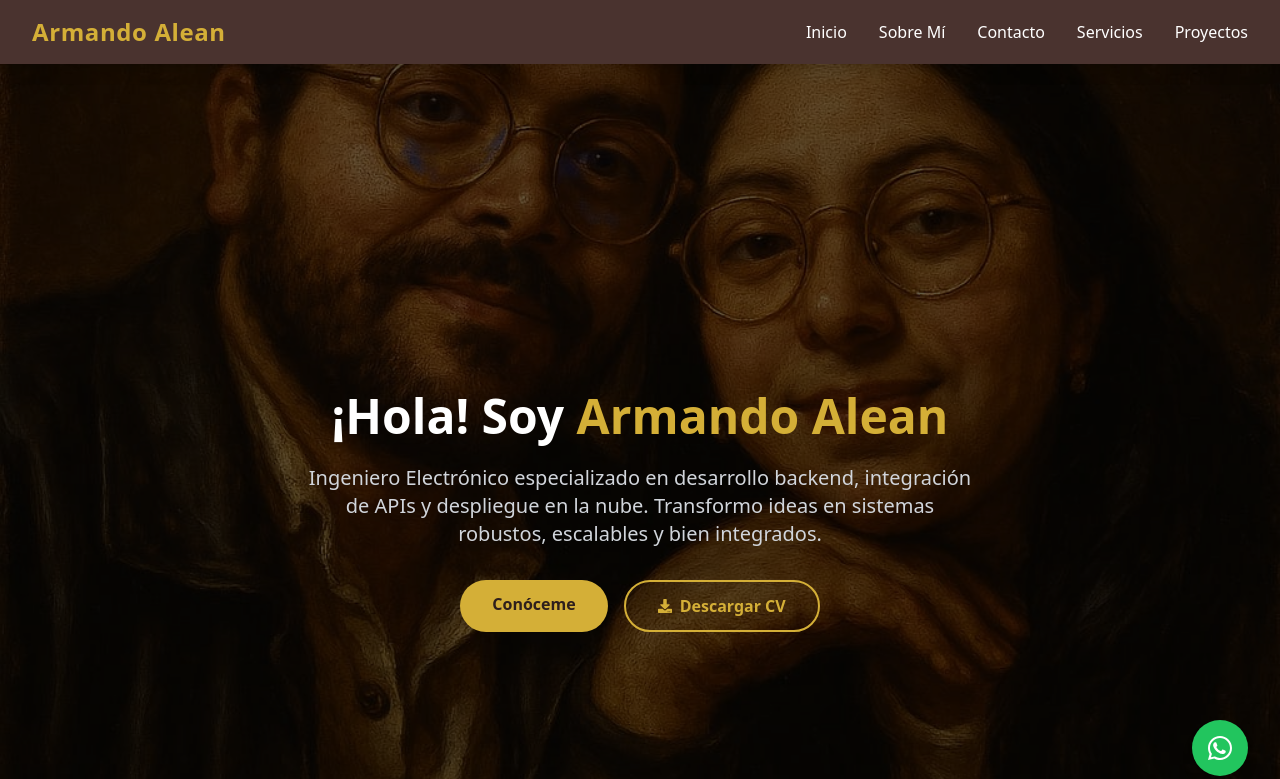
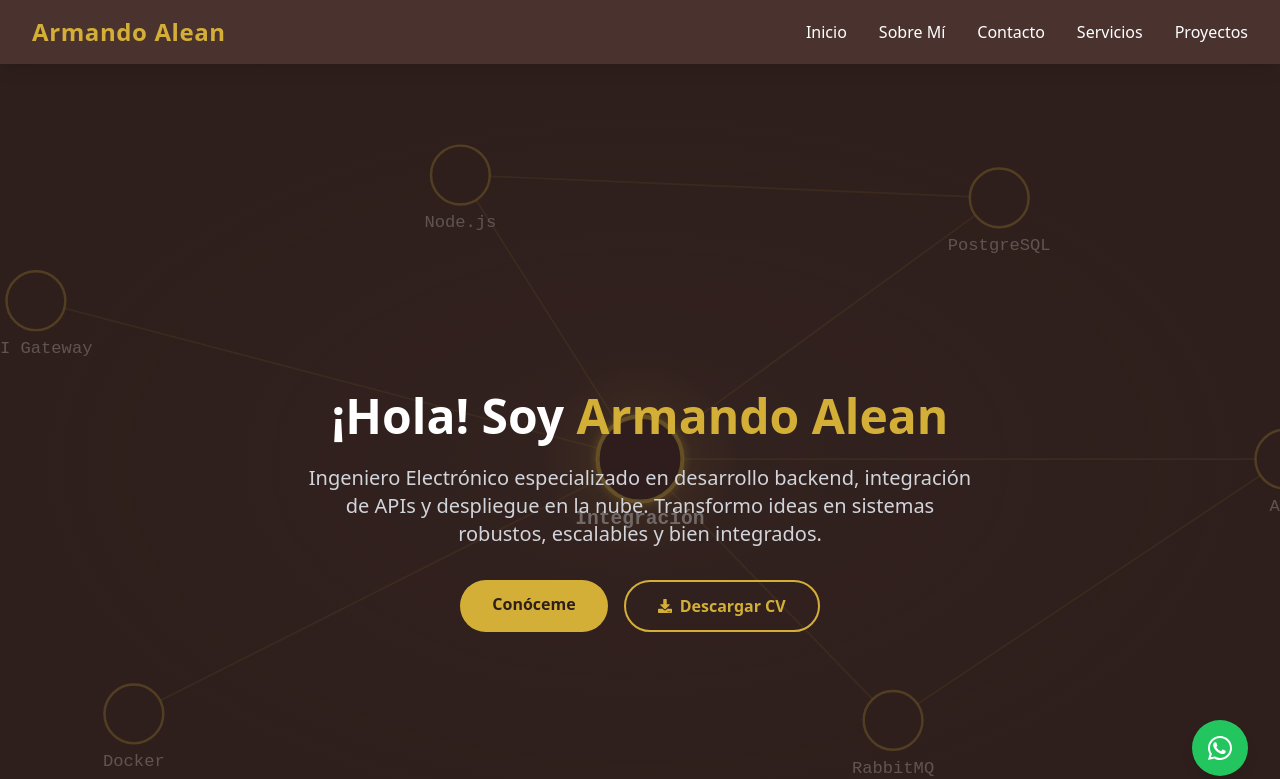
Before and after one commit to Ajaleang/portafolio-hv, a React (Vite) app: page /contact in a window 1280 px wide. Shown: the top 779 px of the page. Built offline with nearby package versions, Linux system fonts and the light colour scheme.

Commit message:
update readme and hero component

```diff
--- a/src/components/Hero.tsx
+++ b/src/components/Hero.tsx
@@ -1,15 +1,14 @@
 import { Link } from 'react-router-dom';
 import { FaDownload } from 'react-icons/fa';
+import HeroBackground from './HeroBackground';
 
 const Hero = () => {
   const basePath = import.meta.env.BASE_URL;
 
   return (
-    <section
-      className="relative min-h-screen flex flex-col justify-center items-center text-center text-white px-4 pt-24 bg-cover bg-center"
-      style={{ backgroundImage: `url('${basePath}hero-bg.jpg')` }}
-    >
-      <div className="absolute inset-0 bg-black bg-opacity-60"></div>
+    <section className="relative min-h-screen flex flex-col justify-center items-center text-center text-white px-4 pt-24 bg-cafe overflow-hidden">
+      <HeroBackground />
+      <div className="absolute inset-0 bg-cafe bg-opacity-40"></div>
 
       <div className="relative z-10">
         <h1 className="text-4xl md:text-5xl font-extrabold mb-6">
--- /dev/null
+++ b/src/components/HeroBackground.tsx
@@ -0,0 +1,137 @@
+const nodes = [
+  { id: 0, cx: 130,  cy: 145, label: 'API Gateway',  r: 18 },
+  { id: 1, cx: 390,  cy: 68,  label: 'Node.js',      r: 18 },
+  { id: 2, cx: 720,  cy: 82,  label: 'PostgreSQL',   r: 18 },
+  { id: 3, cx: 895,  cy: 242, label: 'AWS',          r: 18 },
+  { id: 4, cx: 655,  cy: 402, label: 'RabbitMQ',     r: 18 },
+  { id: 5, cx: 190,  cy: 398, label: 'Docker',       r: 18 },
+  { id: 6, cx: 500,  cy: 242, label: 'Integración',  r: 26 }, // hub
+];
+
+const connections = [
+  { from: 0, to: 6, dur: 2.8 },
+  { from: 1, to: 6, dur: 2.2 },
+  { from: 2, to: 6, dur: 3.1 },
+  { from: 3, to: 6, dur: 2.5 },
+  { from: 4, to: 6, dur: 2.9 },
+  { from: 5, to: 6, dur: 3.4 },
+  { from: 1, to: 2, dur: 4.0 },
+  { from: 3, to: 4, dur: 3.7 },
+];
+
+const HeroBackground = () => {
+  return (
+    <svg
+      viewBox="0 0 1000 490"
+      preserveAspectRatio="xMidYMid slice"
+      className="absolute inset-0 w-full h-full opacity-60"
+      xmlns="http://www.w3.org/2000/svg"
+      aria-hidden="true"
+    >
+      <defs>
+        <radialGradient id="bgGrad" cx="50%" cy="50%" r="70%">
+          <stop offset="0%" stopColor="#4a332f" stopOpacity="0.6" />
+          <stop offset="100%" stopColor="#2e1f1c" stopOpacity="0" />
+        </radialGradient>
+        <radialGradient id="hubGlow" cx="50%" cy="50%" r="50%">
+          <stop offset="0%" stopColor="#d4af37" stopOpacity="0.25" />
+          <stop offset="100%" stopColor="#d4af37" stopOpacity="0" />
+        </radialGradient>
+        <filter id="glow">
+          <feGaussianBlur stdDeviation="2.5" result="coloredBlur" />
+          <feMerge>
+            <feMergeNode in="coloredBlur" />
+            <feMergeNode in="SourceGraphic" />
+          </feMerge>
+        </filter>
+      </defs>
+
+      {/* Background soft radial */}
+      <ellipse cx="500" cy="245" rx="480" ry="280" fill="url(#bgGrad)" />
+
+      {/* Connection lines */}
+      {connections.map(({ from, to }, i) => {
+        const a = nodes[from];
+        const b = nodes[to];
+        return (
+          <line
+            key={i}
+            x1={a.cx} y1={a.cy}
+            x2={b.cx} y2={b.cy}
+            stroke="#d4af37"
+            strokeWidth="1"
+            strokeOpacity="0.2"
+          />
+        );
+      })}
+
+      {/* Animated dots along connections */}
+      {connections.map(({ from, to, dur }, i) => {
+        const a = nodes[from];
+        const b = nodes[to];
+        const path = `M ${a.cx} ${a.cy} L ${b.cx} ${b.cy}`;
+        return (
+          <circle key={`dot-${i}`} r="3.5" fill="#d4af37" filter="url(#glow)">
+            <animateMotion
+              dur={`${dur}s`}
+              repeatCount="indefinite"
+              path={path}
+            />
+            <animate
+              attributeName="opacity"
+              values="0;1;1;0"
+              keyTimes="0;0.1;0.85;1"
+              dur={`${dur}s`}
+              repeatCount="indefinite"
+            />
+          </circle>
+        );
+      })}
+
+      {/* Hub glow pulse */}
+      <circle cx={nodes[6].cx} cy={nodes[6].cy} r="60" fill="url(#hubGlow)">
+        <animate attributeName="r" values="55;75;55" dur="3s" repeatCount="indefinite" />
+        <animate attributeName="opacity" values="1;0.4;1" dur="3s" repeatCount="indefinite" />
+      </circle>
+
+      {/* Nodes */}
+      {nodes.map((node) => (
+        <g key={node.id}>
+          <circle
+            cx={node.cx}
+            cy={node.cy}
+            r={node.r}
+            fill="#2e1f1c"
+            stroke="#d4af37"
+            strokeWidth={node.id === 6 ? 2.5 : 1.5}
+            strokeOpacity={node.id === 6 ? 0.9 : 0.6}
+            filter={node.id === 6 ? 'url(#glow)' : undefined}
+          >
+            {node.id === 6 && (
+              <animate
+                attributeName="stroke-opacity"
+                values="0.9;0.5;0.9"
+                dur="3s"
+                repeatCount="indefinite"
+              />
+            )}
+          </circle>
+          <text
+            x={node.cx}
+            y={node.cy + node.r + 14}
+            textAnchor="middle"
+            fill="white"
+            fontSize={node.id === 6 ? '12' : '10.5'}
+            fontFamily="monospace"
+            opacity={node.id === 6 ? 0.9 : 0.65}
+            fontWeight={node.id === 6 ? 'bold' : 'normal'}
+          >
+            {node.label}
+          </text>
+        </g>
+      ))}
+    </svg>
+  );
+};
+
+export default HeroBackground;
```
Also changed, not shown: 1 other file (tests, documents, lock files or other folders).
